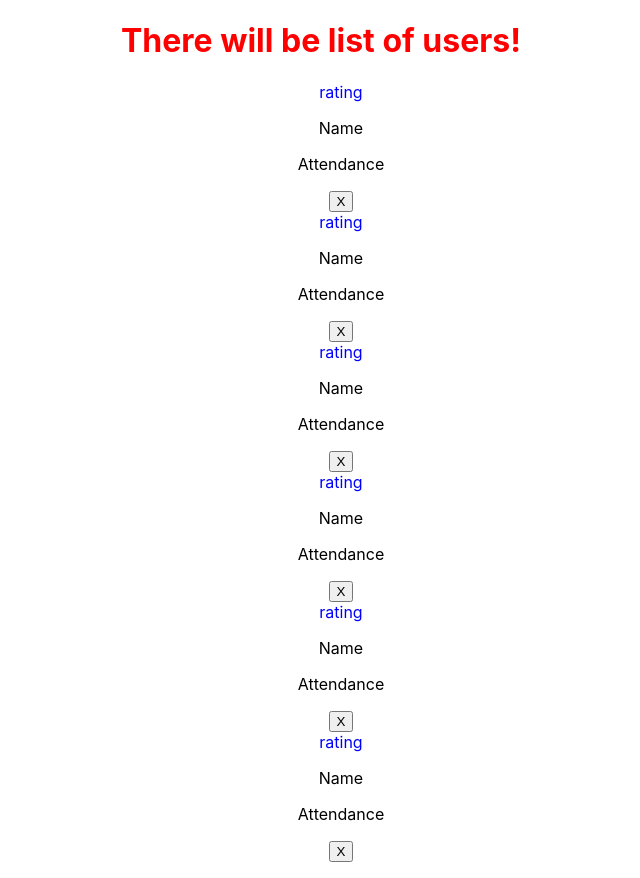
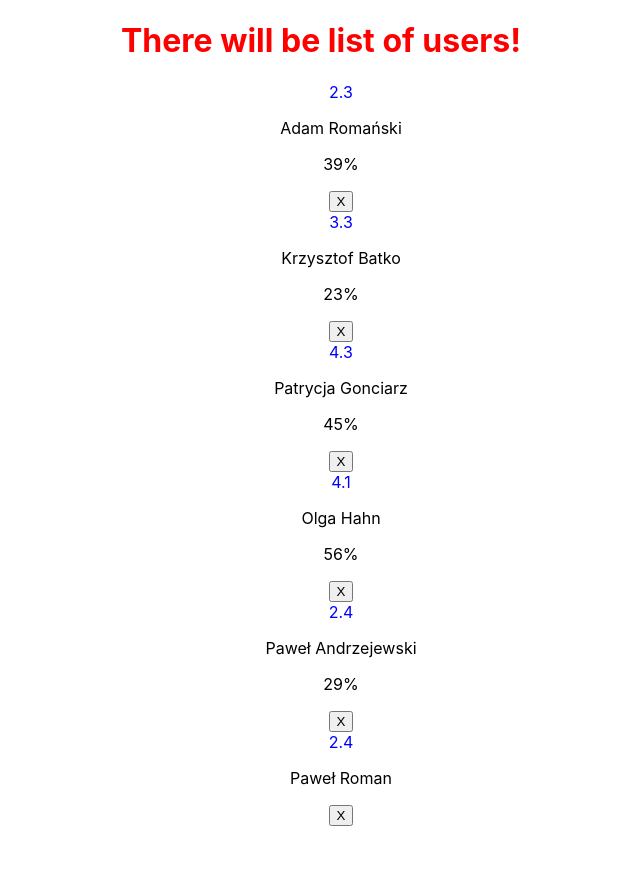
Before and after one commit to m-went/romans-exercise, a React (Create React App) app: page / in a window 1280 px wide. Shown: the whole page, without its empty margins (319-959 px from the left). After the commit the page ends 842 px from the top, so only its background shows below. Built offline with nearby package versions, Linux system fonts and the light colour scheme.

Commit message:
add default box-sizing property in index.css and use user prop in UserListItem component

```diff
--- a/src/components/UserListItem/UserListItem.js
+++ b/src/components/UserListItem/UserListItem.js
@@ -1,12 +1,13 @@
 import styles from './UserListItem.module.scss';
 
 function UserListItem(props) {
+  const { name, attendance, average } = props.user;
   return (
     <div>
-      <div className={`${styles.h1}`}>rating</div>
+      <div className={`${styles.h1}`}>{average}</div>
       <div>
-        <p>Name</p>
-        <p>Attendance</p>
+        <p>{name}</p>
+        <p>{attendance}</p>
       </div>
       <button>X</button>
     </div>
--- a/src/index.css
+++ b/src/index.css
@@ -1,13 +1,21 @@
 body {
   margin: 0;
-  font-family: -apple-system, BlinkMacSystemFont, 'Segoe UI', 'Roboto', 'Oxygen',
-    'Ubuntu', 'Cantarell', 'Fira Sans', 'Droid Sans', 'Helvetica Neue',
-    sans-serif;
+  font-family: -apple-system, BlinkMacSystemFont, 'Segoe UI', 'Roboto', 'Oxygen', 'Ubuntu', 'Cantarell', 'Fira Sans',
+    'Droid Sans', 'Helvetica Neue', sans-serif;
   -webkit-font-smoothing: antialiased;
   -moz-osx-font-smoothing: grayscale;
 }
 
 code {
-  font-family: source-code-pro, Menlo, Monaco, Consolas, 'Courier New',
-    monospace;
+  font-family: source-code-pro, Menlo, Monaco, Consolas, 'Courier New', monospace;
 }
+
+html {
+  box-sizing: border-box;
+}
+
+*,
+*::after,
+*::before {
+  box-sizing: inherit;
+}
```
